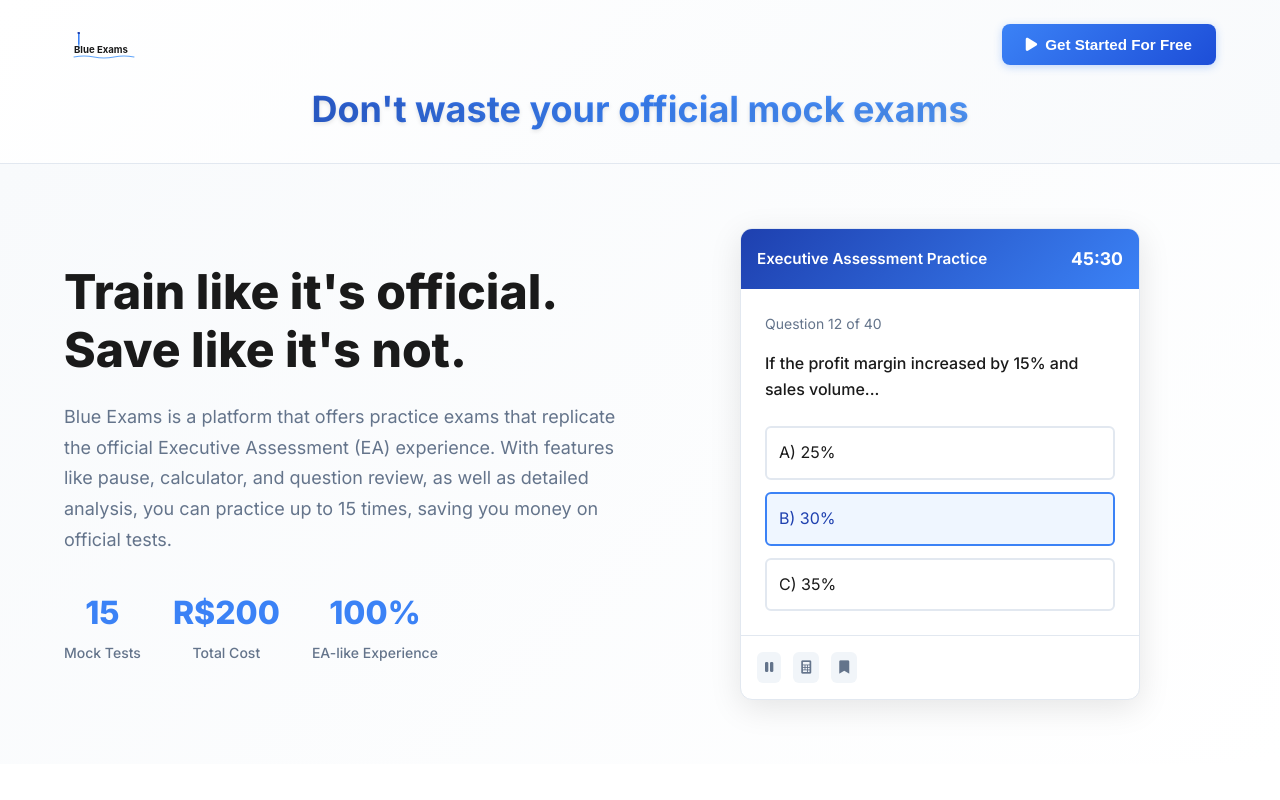
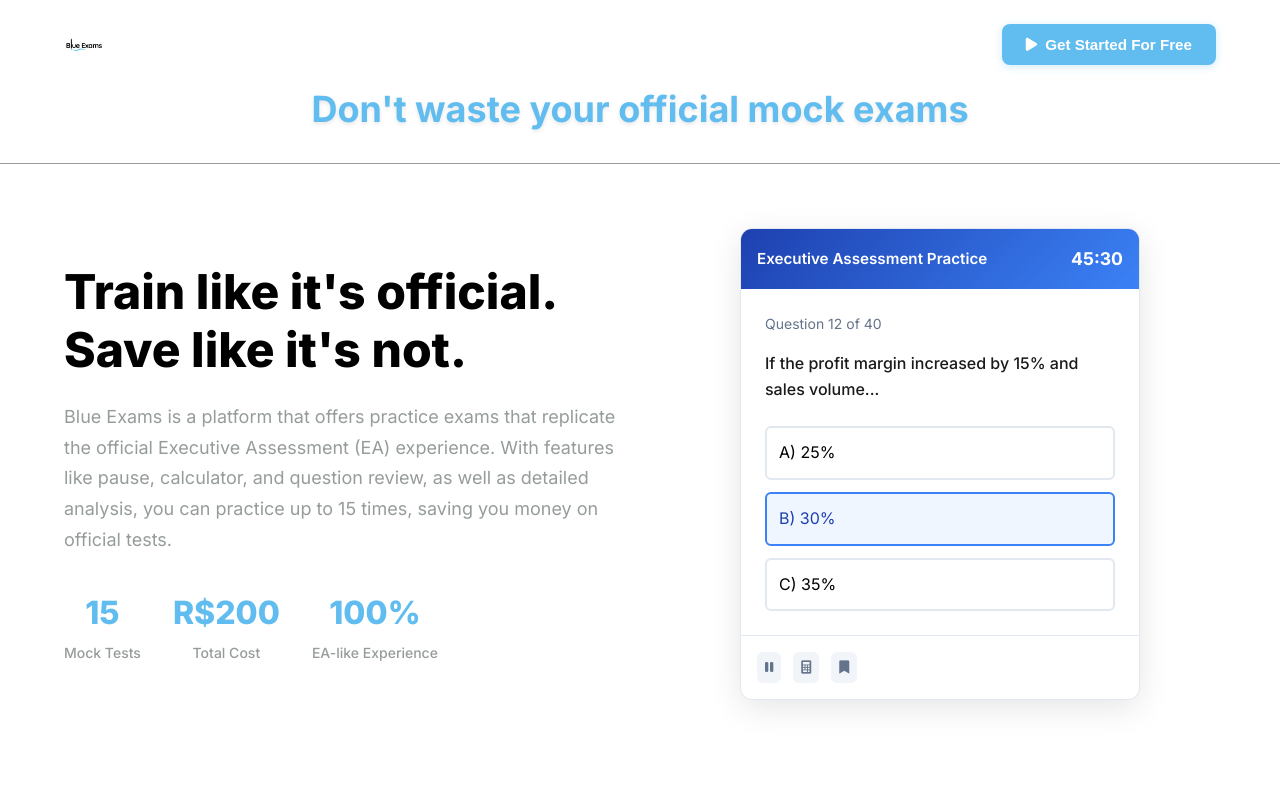
Before and after one commit to lilimatsuzawa/blue-exams-website, a plain HTML site: page index.html in a window 1280 px wide. Shown: the top 800 px of the page. Drawn offline with Linux system fonts and the light colour scheme.

Commit message:
change of colors and logo

```diff
--- a/index.html
+++ b/index.html
@@ -15,7 +15,7 @@
         <div class="container">
             <div class="header-content">
                 <div class="logo-section">
-                    <img src="logo.svg" alt="Blue Exams Logo" class="header-logo">
+                    <img src="Imagens/Logo Blue Exams .png" alt="Blue Exams Logo" class="header-logo">
                 </div>
                 <div class="header-actions">
                     <button class="btn-primary" onclick="handleStartPractice()">
@@ -165,7 +165,6 @@
         <div class="container">
             <div class="footer-content">
                 <div class="footer-brand">
-                    <img src="logo.svg" alt="Blue Exams" class="footer-logo">
                     <p class="footer-tagline">Professional EA mock exam training</p>
                 </div>
 
--- a/styles.css
+++ b/styles.css
@@ -8,7 +8,7 @@
 body {
     font-family: 'Inter', -apple-system, BlinkMacSystemFont, 'Segoe UI', Roboto, sans-serif;
     line-height: 1.6;
-    color: #1a1a1a;
+    color: #000000;
     background-color: #ffffff;
     overflow-x: hidden;
 }
@@ -21,8 +21,8 @@ body {
 
 /* Header Styles */
 .header {
-    background: linear-gradient(135deg, #ffffff 0%, #f8fafc 100%);
-    border-bottom: 1px solid #e2e8f0;
+    background: #ffffff;
+    border-bottom: 1px solid #969b9b;
     padding: 1.5rem 0;
     position: sticky;
     top: 0;
@@ -54,8 +54,8 @@ body {
 }
 
 .btn-primary {
-    background: linear-gradient(135deg, #3b82f6 0%, #1d4ed8 100%);
-    color: white;
+    background: #61bcef;
+    color: #ffffff;
     border: none;
     padding: 0.75rem 1.5rem;
     border-radius: 8px;
@@ -66,12 +66,12 @@ body {
     display: flex;
     align-items: center;
     gap: 0.5rem;
-    box-shadow: 0 2px 8px rgba(59, 130, 246, 0.3);
+    box-shadow: 0 2px 8px rgba(97, 188, 239, 0.3);
 }
 
 .btn-primary:hover {
     transform: translateY(-2px);
-    box-shadow: 0 4px 16px rgba(59, 130, 246, 0.4);
+    box-shadow: 0 4px 16px rgba(97, 188, 239, 0.4);
 }
 
 .slogan-section {
@@ -81,10 +81,7 @@ body {
 .slogan {
     font-size: 2.25rem;
     font-weight: 700;
-    background: linear-gradient(135deg, #1e40af 0%, #3b82f6 50%, #60a5fa 100%);
-    background-clip: text;
-    -webkit-background-clip: text;
-    -webkit-text-fill-color: transparent;
+    color: #61bcef;
     text-shadow: 0 2px 4px rgba(0, 0, 0, 0.1);
     animation: fadeInUp 1s ease-out;
 }
@@ -92,7 +89,7 @@ body {
 /* Introduction Section */
 .intro-section {
     padding: 4rem 0;
-    background: linear-gradient(135deg, #f8fafc 0%, #ffffff 100%);
+    background: #ffffff;
 }
 
 .intro-content {
@@ -105,14 +102,14 @@ body {
 .intro-title {
     font-size: 3rem;
     font-weight: 800;
-    color: #1a1a1a;
+    color: #000000;
     margin-bottom: 1.5rem;
     line-height: 1.2;
 }
 
 .intro-description {
     font-size: 1.125rem;
-    color: #64748b;
+    color: #969b9b;
     margin-bottom: 2rem;
     line-height: 1.7;
 }
@@ -129,13 +126,13 @@ body {
 .stat-number {
     font-size: 2rem;
     font-weight: 800;
-    color: #3b82f6;
+    color: #61bcef;
     margin-bottom: 0.25rem;
 }
 
 .stat-label {
     font-size: 0.875rem;
-    color: #64748b;
+    color: #969b9b;
     font-weight: 500;
 }
 
```
Also changed, not shown: Imagens/Logo Blue Exams .png (added), 1 other file.
